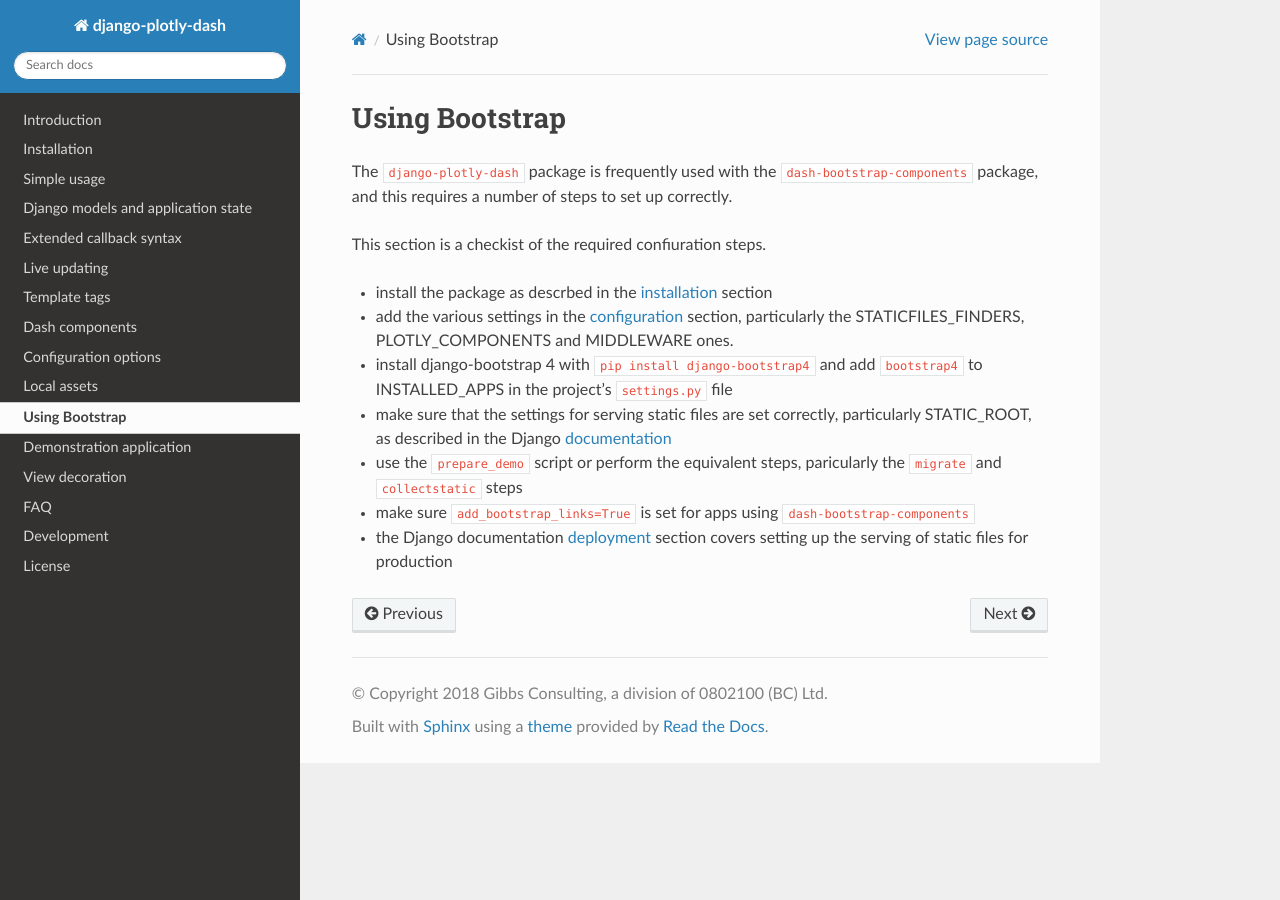
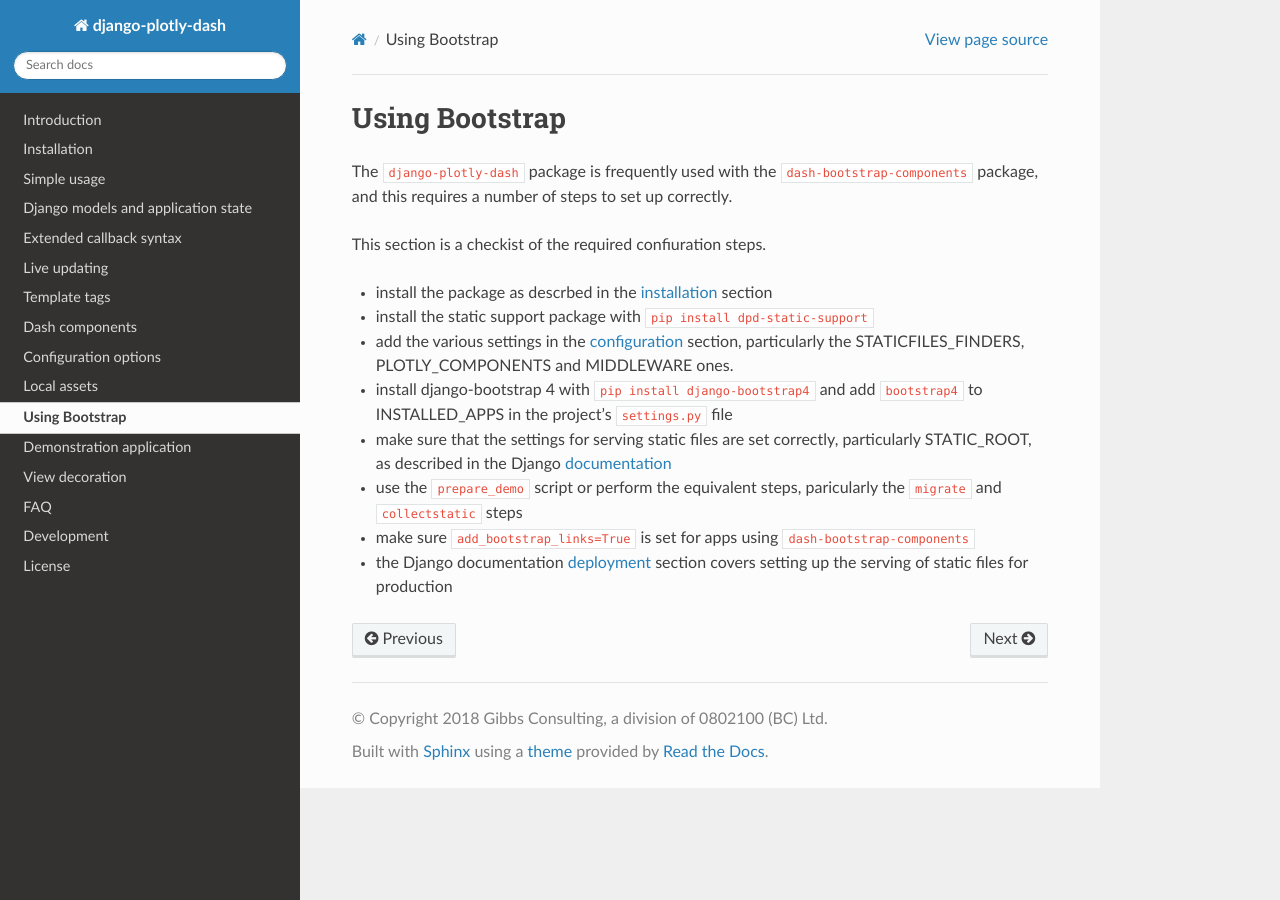
Before and after one commit to GibbsConsulting/django-plotly-dash, a Sphinx documentation site: the page built from docs/bootstrap.rst, in a window 1280 px wide. Built offline with Sphinx 7.4.7 and the Read the Docs theme 2.0.0, drawn with Linux system fonts in a browser that asks for light colours.

Commit message:
Add extra checklist item (#256)
Co-authored-by: Mark Gibbs <mark@gibbs.consulting>

```diff
--- a/docs/bootstrap.rst
+++ b/docs/bootstrap.rst
@@ -10,6 +10,8 @@
 a checkist of the required confiuration steps.
 
 - install the package as descrbed in the :ref:`installation <installation>` section
+
+- install the static support package with ``pip install dpd-static-support``
 
 - add the various settings in the :ref:`configuration <configuration>` section, particularly
   the STATICFILES_FINDERS, PLOTLY_COMPONENTS and MIDDLEWARE ones.
```
